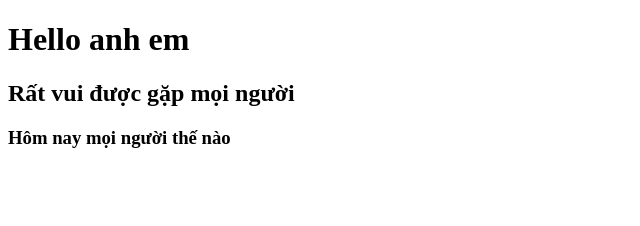
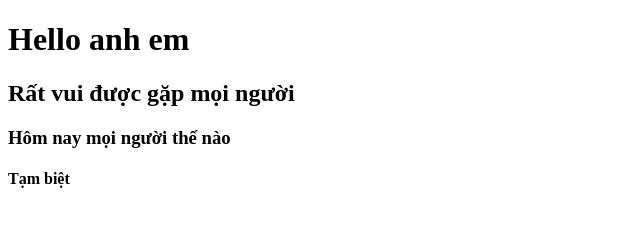
Before and after one commit to thu-uyen-06/Lam-lai-o-nha, a plain HTML site: page index.html in a window 1280 px wide. Shown: the full height of the page, 0-640 px from the left. Drawn offline with Linux system fonts and the light colour scheme.

Commit message:
Thêm h4

```diff
--- a/index.html
+++ b/index.html
@@ -9,5 +9,6 @@
     <h1>Hello anh em</h1>
     <h2>Rất vui được gặp mọi người</h2>
     <h3>Hôm nay mọi người thế nào</h3>
+    <h4>Tạm biệt</h4>
 </body>
 </html>
```
